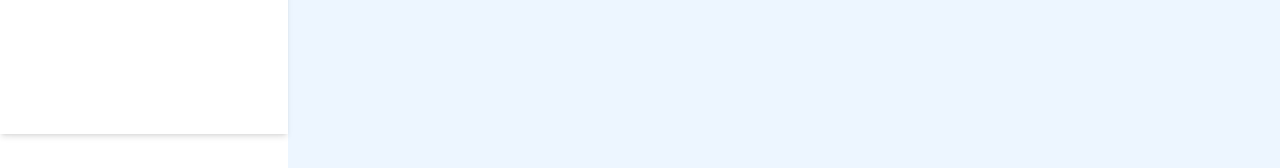
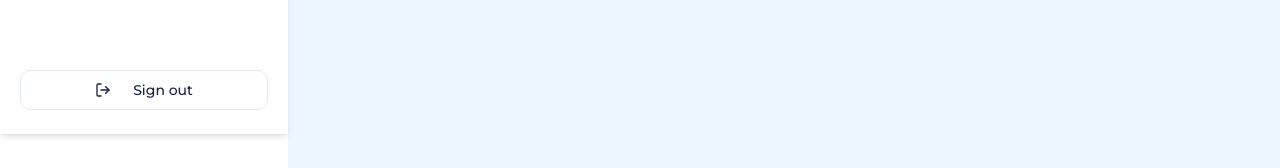
Before and after one commit to asifahmadd53/devasked-client, a Next.js app in the folder client/: page /quizes in a window 1280 px wide. Shown: the part 666-834 px from the top of the page. Built offline with nearby package versions, Linux system fonts and the light colour scheme.

Commit message:
fix the signout button issue which is not shown in large screen

```diff
--- a/client/src/components/layout/Sidebar.tsx
+++ b/client/src/components/layout/Sidebar.tsx
@@ -7,6 +7,7 @@ import { useStore } from "@/hooks/use-store";
 import { cn } from "@/lib/utils";
 import Image from "next/image";
 import Link from "next/link";
+import { SignOutButton } from "../SignOutButton";
 
 export function Sidebar() {
     const sidebar = useStore(useSidebar, (x) => x);
@@ -59,7 +60,12 @@ export function Sidebar() {
                             />
                         </Link>
                 </Button>
-                <Menu isOpen={getOpenState()} />
+                <div className="flex-1 overflow-y-auto">
+                    <Menu isOpen={getOpenState()} />
+                </div>
+
+                <SignOutButton isOpen={getOpenState()} />
+
             </div>
         </aside>
     );
```
